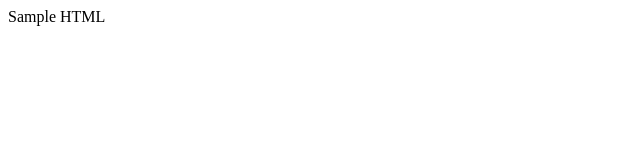
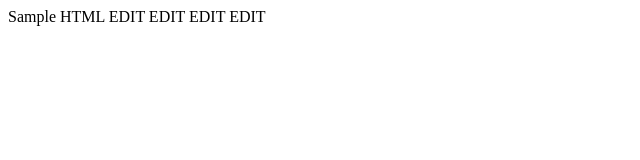
Before and after one commit to msvergara/git-tutorial-2023, a plain HTML site: page index.html in a window 1280 px wide. Shown: the whole page, without its empty margins (0-640 px from the left). Drawn offline with Linux system fonts and the light colour scheme.

Commit message:
Update index.html trial

```diff
--- a/index.html
+++ b/index.html
@@ -2,5 +2,6 @@
 
 <body>
   Sample HTML
+  EDIT EDIT EDIT EDIT
 </body>
 </html>
```
